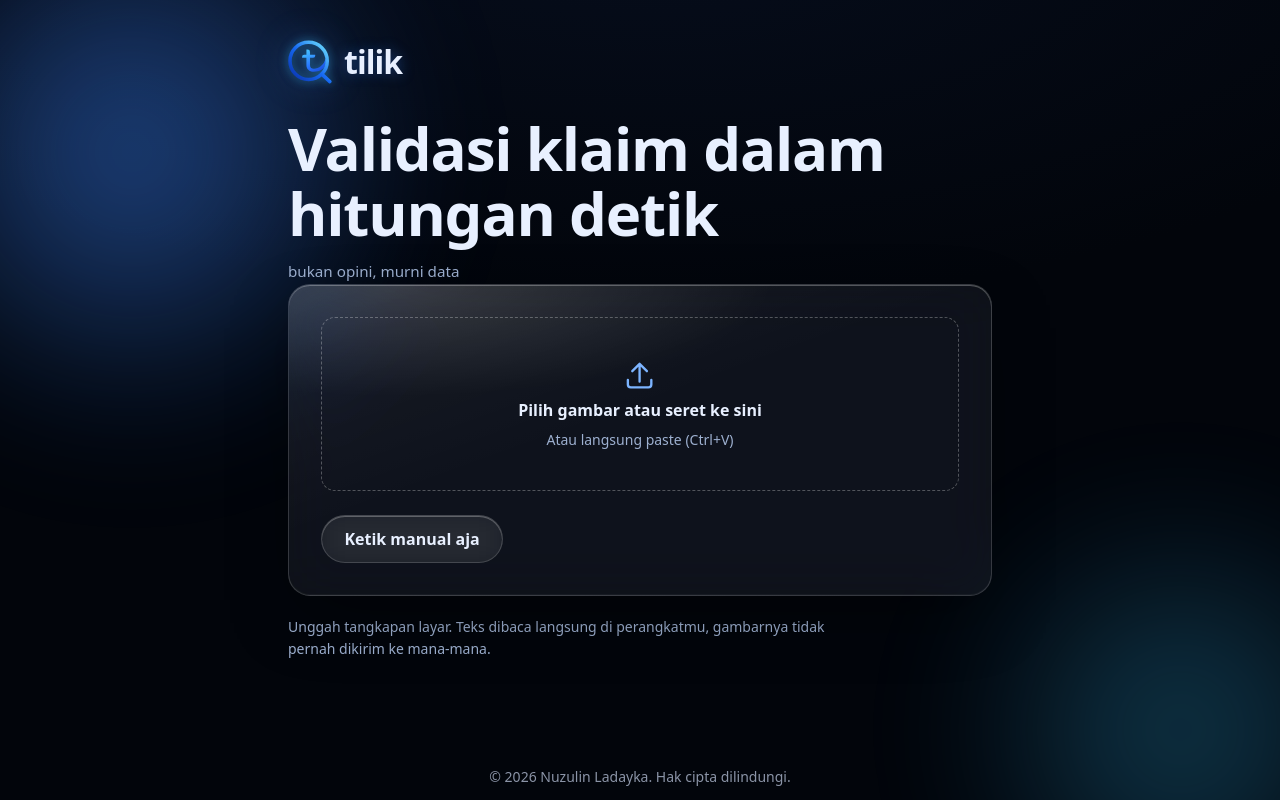
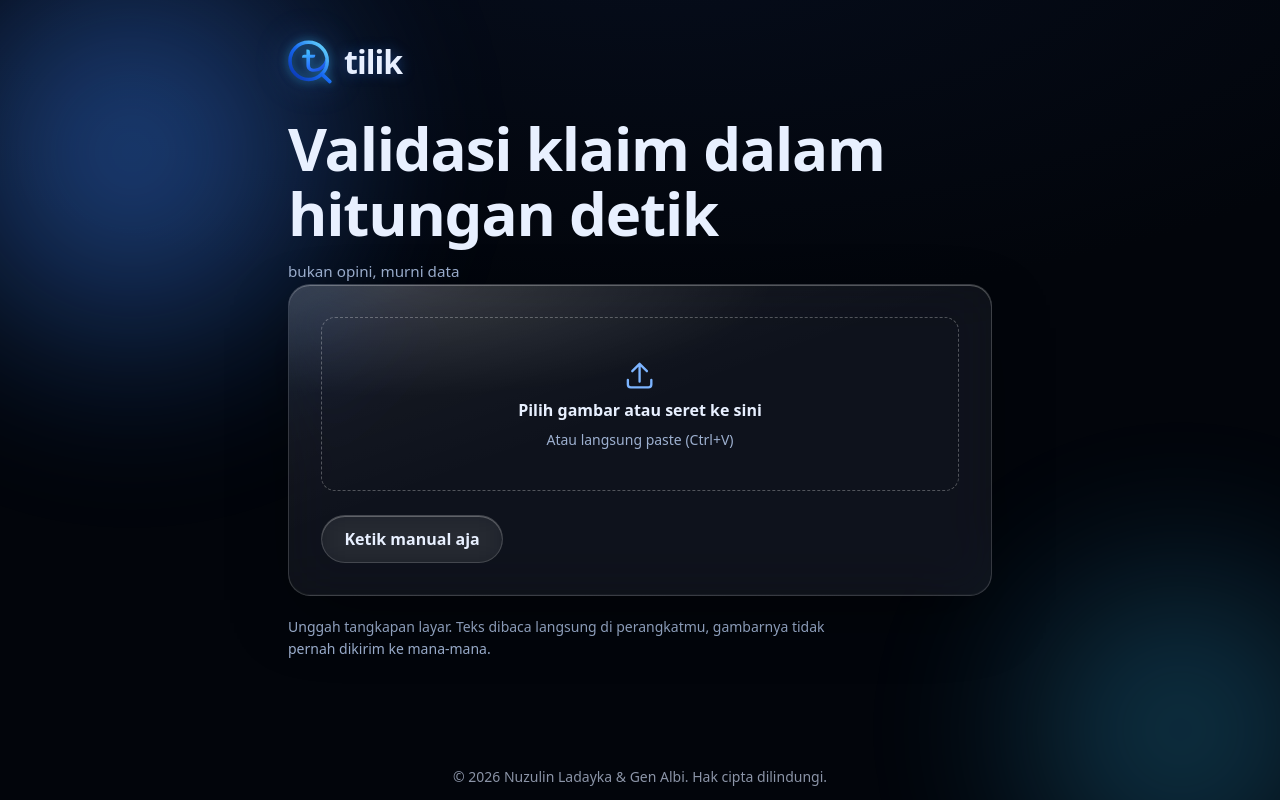
Before and after one commit to agunaru-sama/tilik, a Next.js app: page / in a window 1280 px wide. Built offline with nearby package versions, Linux system fonts and the light colour scheme.

Commit message:
Update footer copyright text

```diff
--- a/src/app/layout.tsx
+++ b/src/app/layout.tsx
@@ -18,7 +18,7 @@ export default function RootLayout({ children }: { children: React.ReactNode })
         </div>
         {children}
         <footer className="site-footer">
-          © {new Date().getFullYear()} Nuzulin Ladayka. Hak cipta dilindungi.
+          © {new Date().getFullYear()} Nuzulin Ladayka & Gen Albi. Hak cipta dilindungi.
         </footer>
       </body>
     </html>
```
